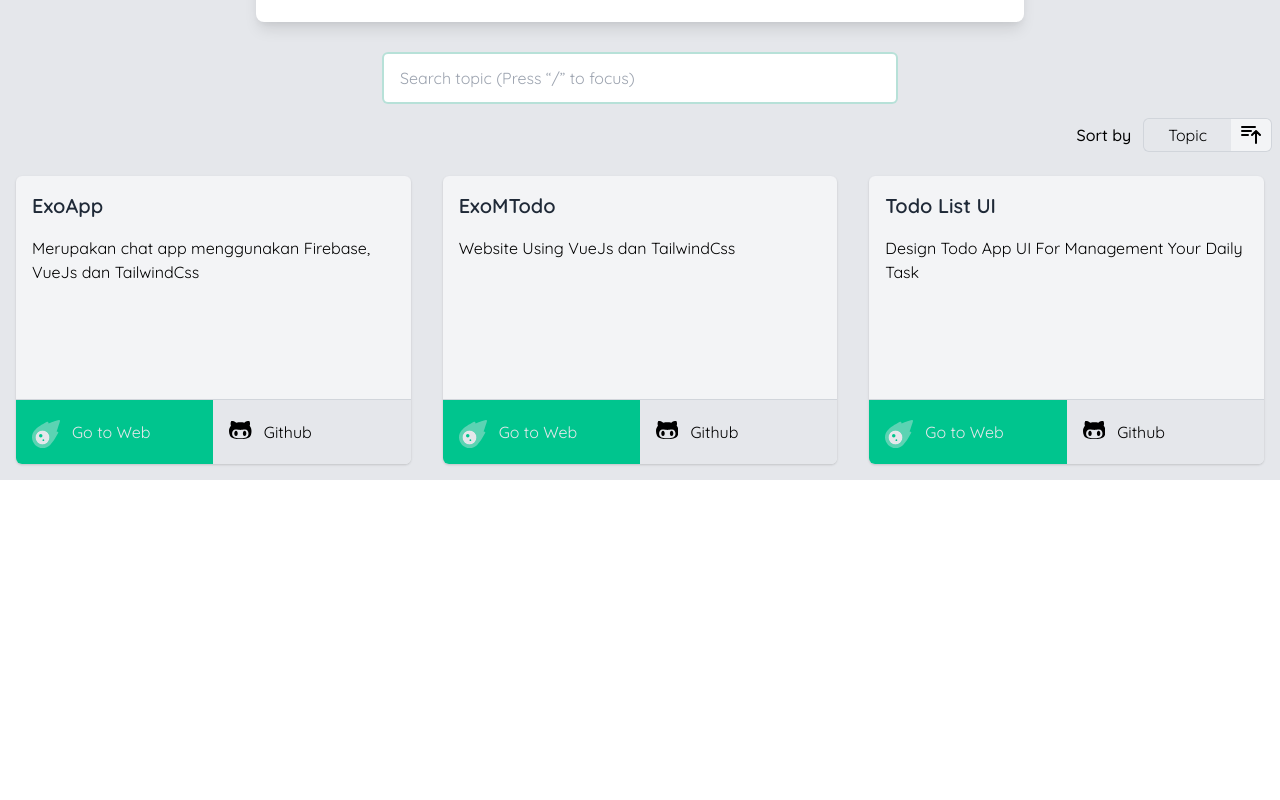
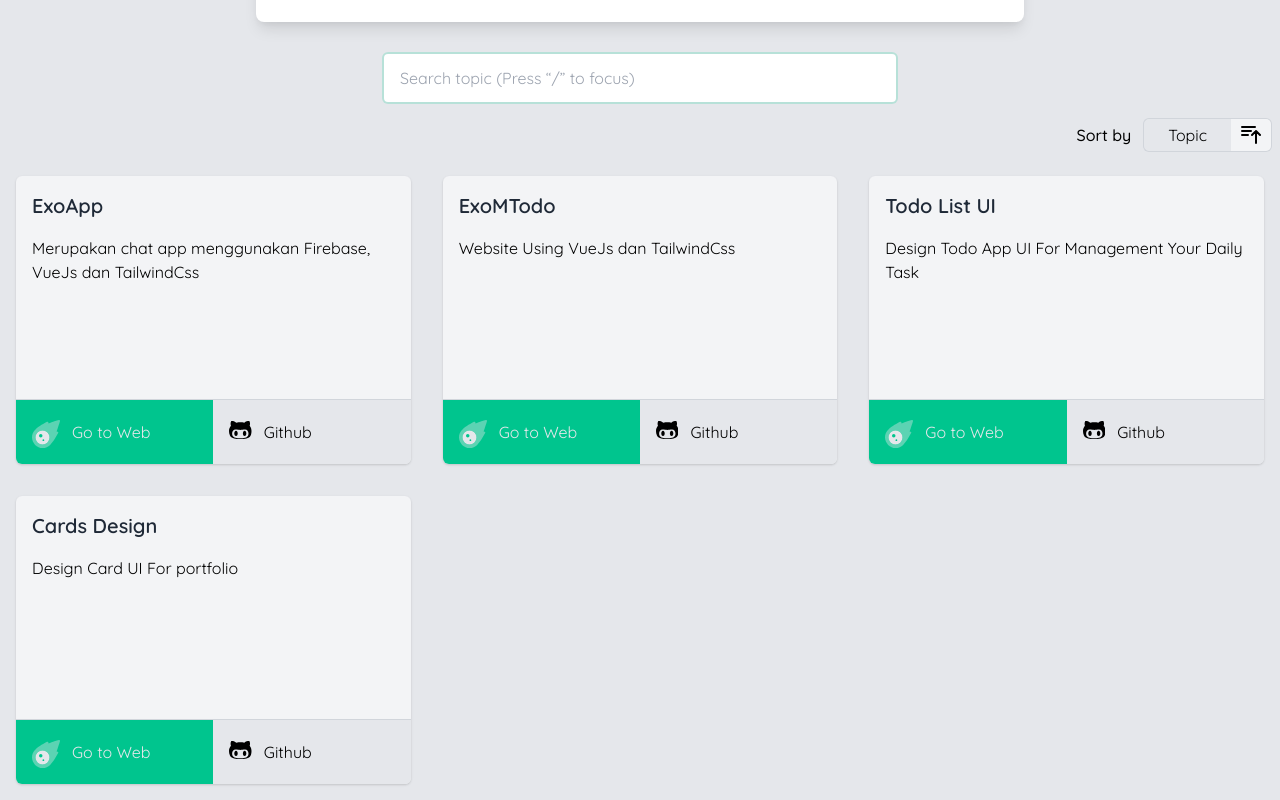
Before and after one commit to ekosutrisno/exomtodo, a Vue app: page /portfolio in a window 1280 px wide. Shown: the part 375-1175 px from the top of the page. Before the commit the page ends 855 px from the top, so only its background shows below. Built offline with nearby package versions, Linux system fonts and the light colour scheme; what vue3-click-away would draw is missing.

Commit message:
feat: add new card in Portfolio Page

```diff
--- a/src/pages/Portfolio.vue
+++ b/src/pages/Portfolio.vue
@@ -109,6 +109,14 @@ import { reactive, toRefs } from 'vue'
                   github: 'https://github.com/ekosutrisno',
                   desc: ' Design Todo App UI For Management Your Daily Task'
                },
+               {
+                  id:'88613ea7-507d-47cf-af5e-735a04314446',
+                  path:'',
+                  title: 'Cards Design',
+                  href: 'https://ekosutrisno-cards.netlify.app/',
+                  github: 'https://github.com/ekosutrisno',
+                  desc: ' Design Card UI For portfolio'
+               },
 
             ]
          })
```
Also changed, not shown: 1 other file (tests, documents, lock files or other folders).
